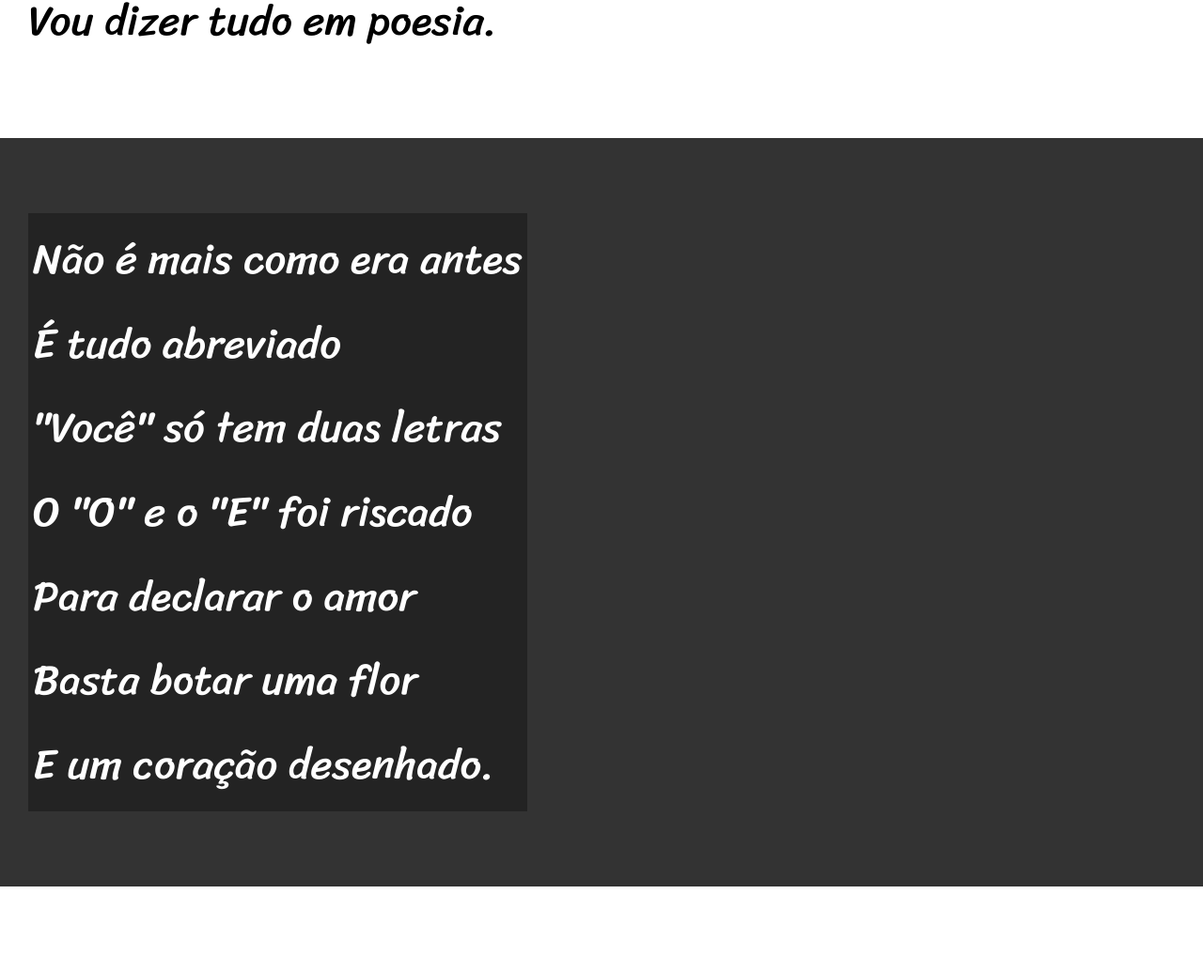
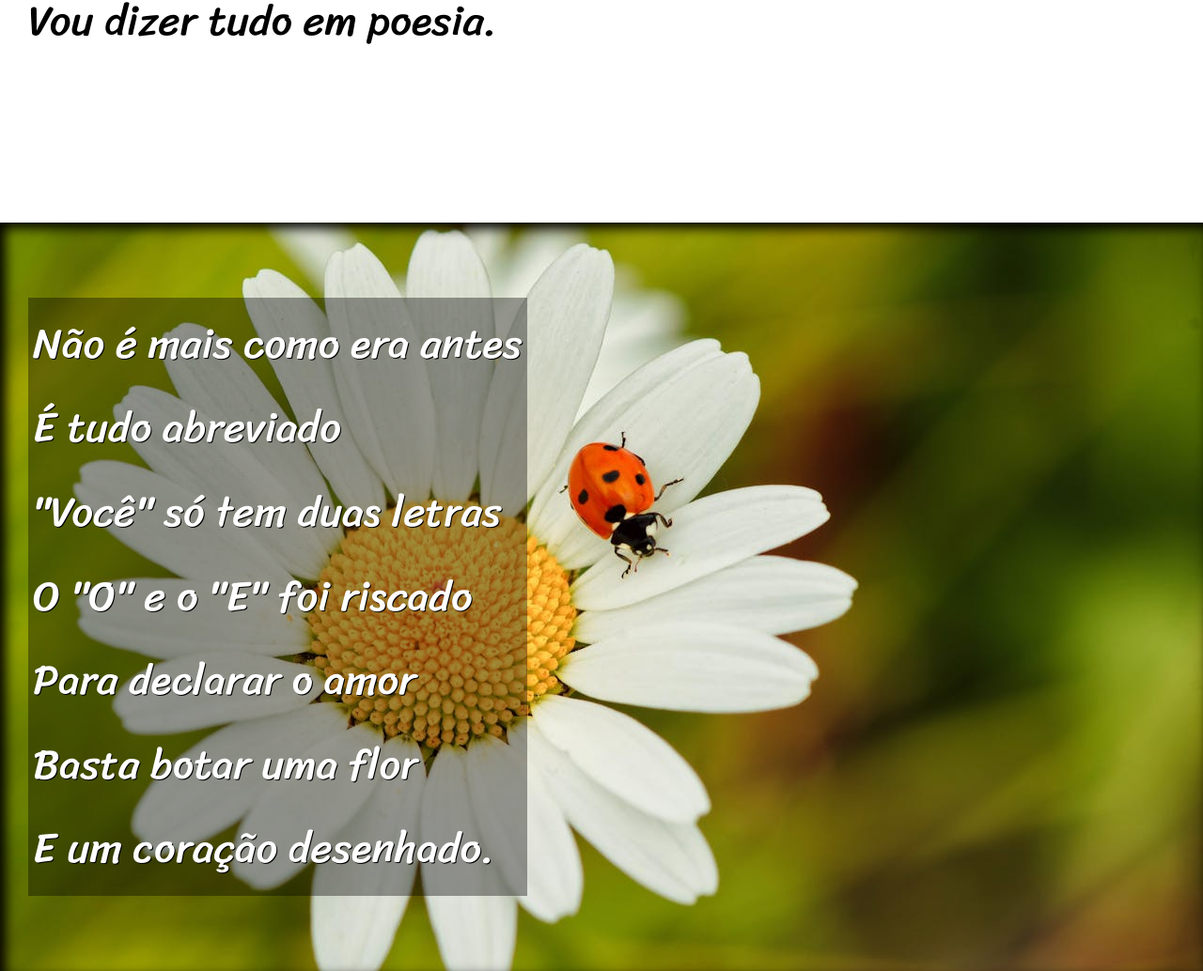
Before and after one commit to Paulofernandocaja/html-css, a plain HTML site: page desafios-html/exercício012/index.html in a window 1280 px wide. Shown: the part 900-1934 px from the top of the page at 94% size. Drawn offline with Linux system fonts and the light colour scheme.

Commit message:
atualização do projeto 12

```diff
--- a/desafios-html/exercício012/index.html
+++ b/desafios-html/exercício012/index.html
@@ -27,7 +27,7 @@
         </p>
     </section>
 
-    <section class="imagem">
+    <section class="imagem" id="image01">
          <p>
             Não é mais como era antes <br>
             É tudo abreviado <br>
@@ -64,7 +64,7 @@
 
 
 
-    <section class="imagem">
+    <section class="imagem" id="image02">
         <p>
             Tenho saudade das cartas <br>
             Escritas com a própria mão <br>
--- a/desafios-html/exercício012/style.css
+++ b/desafios-html/exercício012/style.css
@@ -54,6 +54,11 @@ section {
     padding-left: 30px;
     font-size: 3.5vw;
 }
+
+section > p {
+    padding-bottom: 2em;
+}
+
 section.normal {
     background-color: white;
     color: black;
@@ -62,13 +67,27 @@ section.normal {
 section.imagem {
     background-color: rgb( 51, 51, 51);
     color: white;
+    box-shadow:inset 6px 6px 13px 0px black;
+    background-attachment: fixed;
 }
 
 section.imagem > p{
-    background-color: rgba(0, 0, 0, 0.305);
+    background-color: rgba(0, 0, 0, 0.371);
     display: inline-block;
     padding: 5px;
+    text-shadow: 1px 1px 0px black;
 }
+
+section#image01 {
+    background-image: url('imagens/flor.jpg');
+    background-size: cover;
+}
+
+section#image02 {
+    background-image: url('imagens/papel-letras.jpg');
+    background-size: cover;
+}
+
 footer {
     background-color: black;
     color: white;
```
